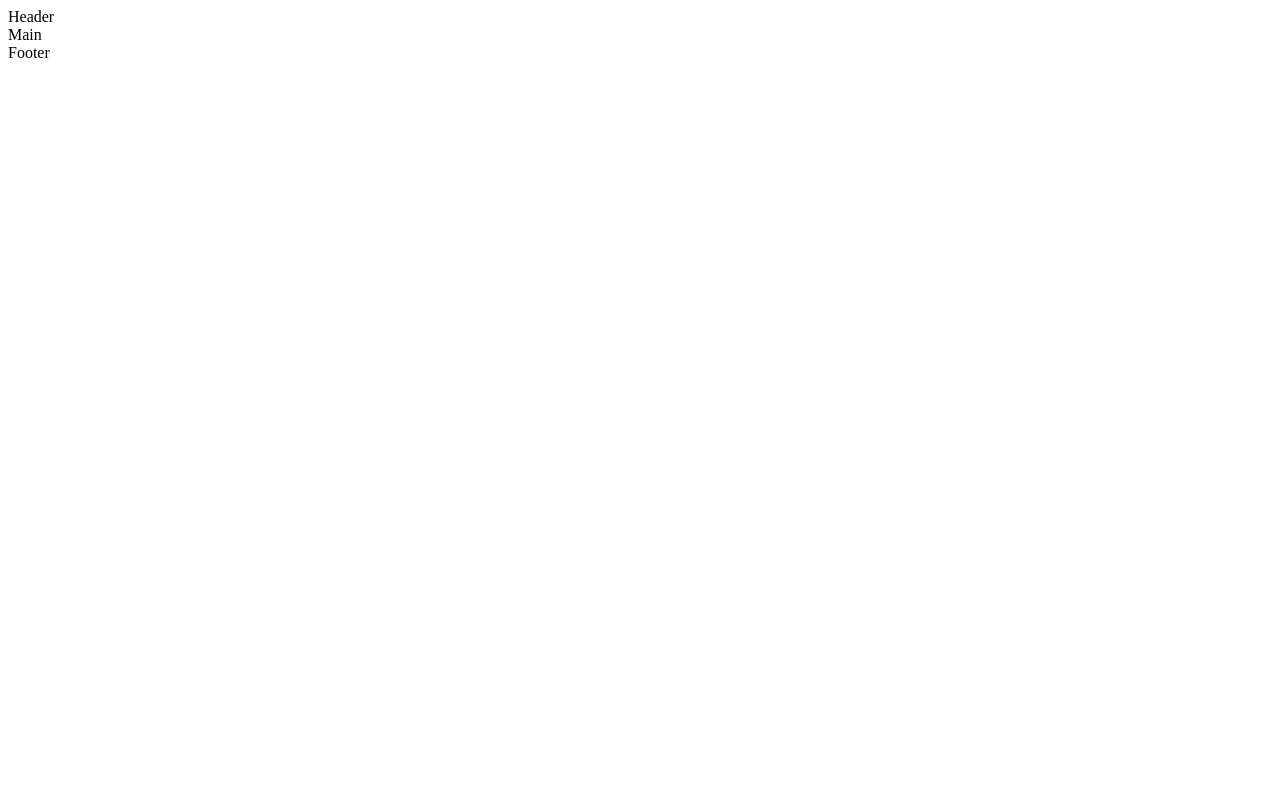
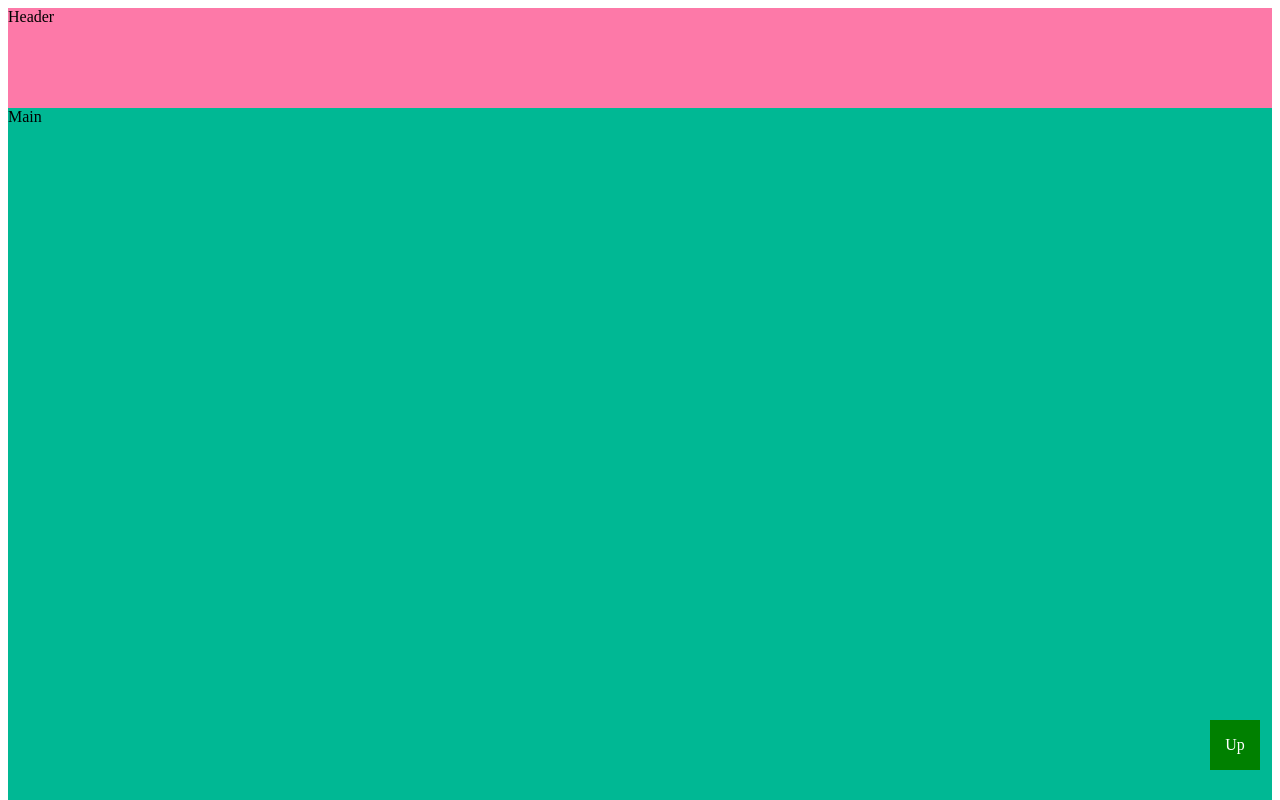
Before and after one commit to Dang-Xuan-Dung/BT2-FE, a plain HTML site: page index.html in a window 1280 px wide. Shown: the top 800 px of the page. Drawn offline with Linux system fonts and the light colour scheme.

Commit message:
commit 3

```diff
--- a/assets/sass/main.scss
+++ b/assets/sass/main.scss
@@ -1,10 +1,11 @@
+
 .header{
     height: 100px;
     background-color: #fd79a8;
 }
 
 .main{
-    height: 300px;
+    height: 1000px;
     background-color: #00b894;
 }
 
@@ -12,3 +13,18 @@
     height: 100px;
     background-color: #e84118;
 }
+
+.up{
+    width: 50px;
+    height: 50px;
+    line-height: 50px;
+    background-color: green;
+    position: fixed;
+    right :20px;
+    bottom : 30px;
+    text-align: center;
+    a{
+        text-decoration: none;
+        color: white;
+    }
+}
--- a/index.html
+++ b/index.html
@@ -5,11 +5,12 @@
     <meta http-equiv="X-UA-Compatible" content="IE=edge">
     <meta name="viewport" content="width=device-width, initial-scale=1.0">
     <title>Document</title>
-    <link rel="alternate" href="./assets/css/main.min.css" type="application/atom+xml" title="Atom">
-</head>
+    <link rel="stylesheet" href="./assets/css/main.min.css">
+    </head>
 <body>
 
-    <header class="header">Header</header>
+    <header id="head" class="header">Header</header>
+    <div class="up"><a href="#head">Up</a></div>
     <main class="main">Main</main>
     <footer class="footer">Footer</footer>
 
```
Also changed, not shown: assets/css/main.css, assets/css/main.min.css.
